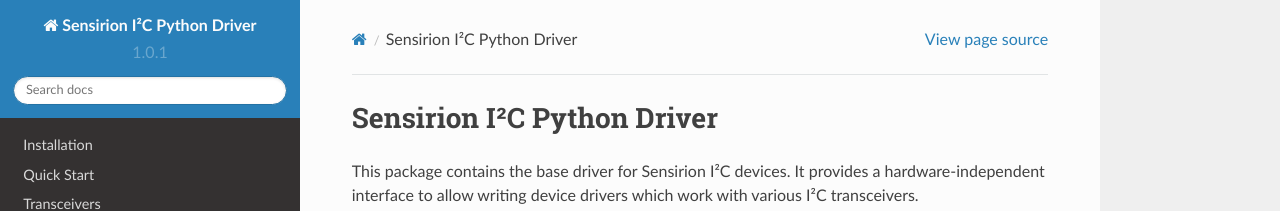
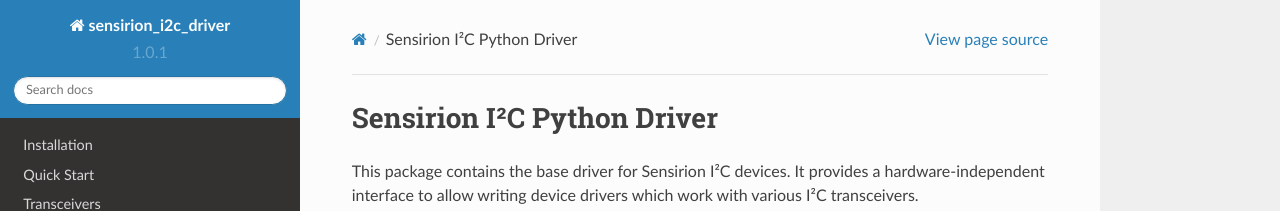
Before and after one commit to Sensirion/python-i2c-driver, a Sphinx documentation site: the page built from docs/index.rst, in a window 1280 px wide. Shown: the top 211 px of the page. Built offline with Sphinx 7.4.7 and the Read the Docs theme 2.0.0, drawn with Linux system fonts in a browser that asks for light colours; part of the change alters nothing that is shown.

```diff
--- a/docs/conf.py
+++ b/docs/conf.py
@@ -2,41 +2,31 @@
 #
 # Configuration file for the Sphinx documentation builder.
 #
-# This file does only contain a selection of the most common options. For a
-# full list see the documentation:
-# http://www.sphinx-doc.org/en/master/config
+# This file only contains a selection of the most common options. For a full
+# list see the documentation:
+# https://www.sphinx-doc.org/en/master/usage/configuration.html
 
-# -- Path setup --------------------------------------------------------------
+import os
+import sys
+import sphinx.ext.autodoc
+from datetime import datetime
 
-# If extensions (or modules to document with autodoc) are in another directory,
-# add these directories to sys.path here. If the directory is relative to the
-# documentation root, use os.path.abspath to make it absolute, like shown here.
-#
-# import os
-# import sys
-# sys.path.insert(0, os.path.abspath('.'))
+import pkg_resources
 
-from datetime import datetime
-import sensirion_i2c_driver
+# Add project directory such that sphinx can detect the package.
+sys.path.insert(0, os.path.abspath(os.path.join(os.path.dirname(__file__), '..')))
 
 # -- Project information -----------------------------------------------------
+distribution = pkg_resources.get_distribution('sensirion_i2c_driver')
 
-project = u'Sensirion I²C Python Driver'
+project = distribution.project_name
 copyright = u'{} Sensirion AG, Switzerland'.format(datetime.now().year)
-author = u'Sensirion AG'
-
-
-# The short X.Y version
-version = sensirion_i2c_driver.__version__
-# The full version, including alpha/beta/rc tags
-release = sensirion_i2c_driver.__version__
+author = 'Sensirion AG'
+version = distribution.version
+release = distribution.version
 
 
 # -- General configuration ---------------------------------------------------
-
-# If your documentation needs a minimal Sphinx version, state it here.
-#
-# needs_sphinx = '1.0'
 
 # Add any Sphinx extension module names here, as strings. They can be
 # extensions coming with Sphinx (named 'sphinx.ext.*') or your custom
@@ -46,32 +36,15 @@ extensions = [
     'sphinx.ext.viewcode',
     'sphinx.ext.inheritance_diagram',
     'sphinx.ext.githubpages',
-    'sphinx.ext.intersphinx',
 ]
-
-# Add any paths that contain templates here, relative to this directory.
-templates_path = ['_templates']
-
-# The suffix(es) of source filenames.
-# You can specify multiple suffix as a list of string:
-#
-# source_suffix = ['.rst', '.md']
-source_suffix = '.rst'
 
 # The master toctree document.
 master_doc = 'index'
 
-# The language for content autogenerated by Sphinx. Refer to documentation
-# for a list of supported languages.
-#
-# This is also used if you do content translation via gettext catalogs.
-# Usually you set "language" from the command line for these cases.
-language = None
-
 # List of patterns, relative to source directory, that match files and
 # directories to ignore when looking for source files.
 # This pattern also affects html_static_path and html_extra_path.
-exclude_patterns = [u'_build', 'Thumbs.db', '.DS_Store']
+exclude_patterns = ['_build', 'Thumbs.db', '.DS_Store']
 
 # The name of the Pygments (syntax highlighting) style to use.
 pygments_style = 'sphinx'
@@ -84,100 +57,10 @@ pygments_style = 'sphinx'
 #
 html_theme = 'sphinx_rtd_theme'
 
-# Theme options are theme-specific and customize the look and feel of a theme
-# further.  For a list of options available for each theme, see the
-# documentation.
-#
-# html_theme_options = {}
-
-# Add any paths that contain custom static files (such as style sheets) here,
-# relative to this directory. They are copied after the builtin static files,
-# so a file named "default.css" will overwrite the builtin "default.css".
-html_static_path = ['_static']
-
-# Custom sidebar templates, must be a dictionary that maps document names
-# to template names.
-#
-# The default sidebars (for documents that don't match any pattern) are
-# defined by theme itself.  Builtin themes are using these templates by
-# default: ``['localtoc.html', 'relations.html', 'sourcelink.html',
-# 'searchbox.html']``.
-#
-# html_sidebars = {}
-
 html_favicon = 'favicon.ico'
 
-# -- Options for HTMLHelp output ---------------------------------------------
-
-# Output file base name for HTML help builder.
-htmlhelp_basename = 'PythonDriverforSensirionI2cDevices'
-
-
-# -- Options for LaTeX output ------------------------------------------------
-
-latex_elements = {
-    # The paper size ('letterpaper' or 'a4paper').
-    #
-    # 'papersize': 'letterpaper',
-
-    # The font size ('10pt', '11pt' or '12pt').
-    #
-    # 'pointsize': '10pt',
-
-    # Additional stuff for the LaTeX preamble.
-    #
-    # 'preamble': '',
-
-    # Latex figure (float) alignment
-    #
-    # 'figure_align': 'htbp',
-}
-
-# Grouping the document tree into LaTeX files. List of tuples
-# (source start file, target name, title,
-#  author, documentclass [howto, manual, or own class]).
-latex_documents = [
-    (
-        master_doc,
-        'PythonDriverforSensirionI2cDevices.tex',
-        u'Python Driver for I²C Devices Documentation',
-        u'Sensirion AG',
-        'manual'
-    ),
-]
-
-
-# -- Options for manual page output ------------------------------------------
-
-# One entry per manual page. List of tuples
-# (source start file, name, description, authors, manual section).
-man_pages = [
-    (
-        master_doc,
-        'pythondriverforsensirioni2cdevices',
-        u'Python Driver for I²C Devices Documentation',
-        [author],
-        1
-    )
-]
-
-
-# -- Options for Texinfo output ----------------------------------------------
-
-# Grouping the document tree into Texinfo files. List of tuples
-# (source start file, target name, title, author,
-#  dir menu entry, description, category)
-texinfo_documents = [
-    (
-        master_doc,
-        'PythonDriverforSensirionI2cDevices',
-        u'Python Driver for I²C Devices Documentation',
-        author,
-        'PythonDriverforSensirionI2cDevices',
-        'One line description of project.',
-        'Miscellaneous'
-    ),
-]
+# Workaround for weirdly formatted function parameters. See https://github.com/readthedocs/sphinx_rtd_theme/issues/766
+html4_writer = True
 
 
 # -- Extension configuration -------------------------------------------------
@@ -194,18 +77,18 @@ autodoc_default_flags = [
 def autodoc_skip_member(app, what, name, obj, skip, options):
     whitelist = ('__init__', '__call__',)
     exclude = name.startswith('__') and (name not in whitelist)
-    # blacklist members
-    blacklist = ()
-    return skip or exclude or name in blacklist
+    return skip or exclude
 
 
 def setup(app):
     app.connect('autodoc-skip-member', autodoc_skip_member)
 
 
+# Workaround for "=None" documentation of instance attributes
+# (see https://github.com/sphinx-doc/sphinx/issues/2044)
+sphinx.ext.autodoc.InstanceAttributeDocumenter.add_directive_header = \
+    sphinx.ext.autodoc.ClassLevelDocumenter.add_directive_header
+
 scv_whitelist_branches = ('master',)
 
 scv_grm_exclude = ('.gitignore', '.nojekyll')
-
-intersphinx_mapping = {
-}
```
Also changed, not shown: 3 other files.
